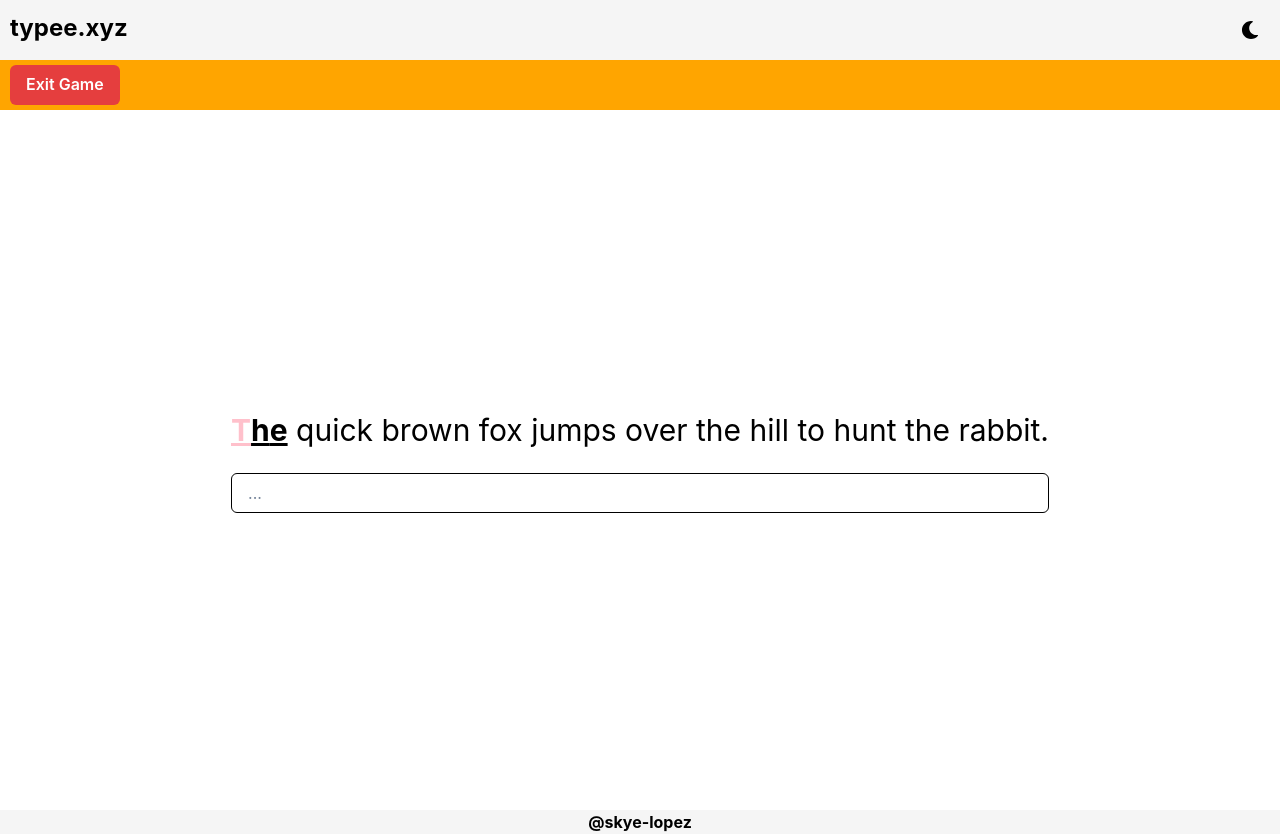
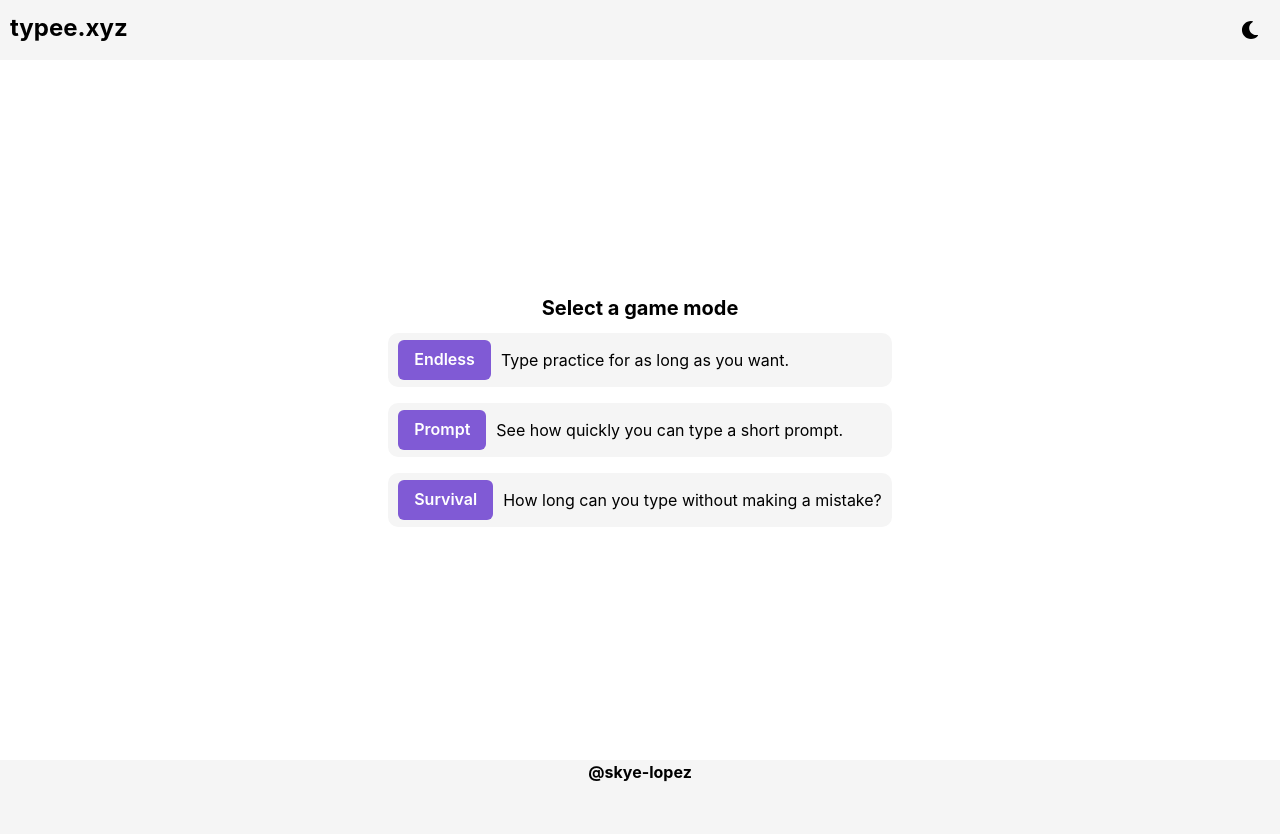
Before and after one commit to skye-lopez/typee, a React (Create React App) app: page / in a window 1280 px wide. After the commit the page ends 800 px from the top, so only its background shows below. Built offline with nearby package versions, Linux system fonts and the light colour scheme.

Commit message:
Proper looping for endless and survival, and game completion for prompt

```diff
--- a/src/components/Game.tsx
+++ b/src/components/Game.tsx
@@ -14,14 +14,28 @@ import { data } from '../data.js';
 
 export default function Game() {
     const gameBgColor = useColorModeValue("white", "black");
-    const [gameState, setGameState] = useState("endless");
+    const [gameState, setGameState] = useState("select");
 
     function getNewPrompt() {
-        return data[Math.floor(Math.random() * data.length)];
+        console.log('hi');
+        let n = data[Math.floor(Math.random() * data.length)];
+        console.log(n);
+        return n
     }
 
     function handleInput(e: any) {
         setUserWord(() => e.target.value);
+    }
+
+    function resetGame() {
+        setUserWord("");
+        setCursorIdx(0);
+        setWordIdx(0);
+        setUserIdx(0);
+        setGamePrompt(() => {
+            const newPrompt = getNewPrompt()
+            return newPrompt;
+        });
     }
 
     const [gamePrompt, setGamePrompt] = useState(getNewPrompt())
@@ -31,13 +45,14 @@ export default function Game() {
     const [userIdx, setUserIdx] = useState(0);
     const [cursorIdx, setCursorIdx] = useState(1);
 
-
     useEffect(() => {
         if (gameState !== "select") {
             // A new game is starting.
             // TODO: Timer before game start (2s)
+        }
+    }, [gameState]);
 
-            // Transform prompt into words with proper spacing items.
+    useEffect(() => {
         const words = [];
         for (let i = 0; i < gamePrompt.length; i++) {
             let wrd = "";
@@ -51,8 +66,7 @@ export default function Game() {
         // Remove last empty space.
         words.pop();
         setWords(words);
-        }
-    }, [gameState]);
+    }, [gamePrompt]);
 
     useEffect(() => {
         setUserIdx(userWord.length-1);
@@ -62,6 +76,15 @@ export default function Game() {
             setWordIdx((o) => o + 1);
         }
     }, [userWord]);
+
+    useEffect(() => {
+        if (gameState === 'prompt' && wordIdx > words.length-1) {
+            setGameState("victory");
+            resetGame();
+        } else if ((gameState === 'survival' || gameState === 'endless') && wordIdx > words.length-1) {
+            resetGame();
+        }
+    }, [wordIdx]);
 
     return (
         <Flex direction="column">
@@ -75,10 +98,11 @@ export default function Game() {
                 bg={gameBgColor}
             >
             {
-                gameState === 'select' ? (<GameSelection setGameState={setGameState} />) :
+                gameState === 'select' ? (<GameSelection setGameState={setGameState} reset={resetGame} />) :
+                gameState === 'victory' ? (<Text>You won</Text>) :
                 (<Flex flexDirection="column" maxWidth="75%">
                     <Flex flexDirection="row" flexWrap="wrap">
-                        { words?.map((w, idx) => (<Word word={w} idx={idx} selected={wordIdx === idx} userWord={userWord} userIdx={userIdx} cursorIdx={cursorIdx} />))}
+                        { words?.map((w, idx) => (<Word word={w} idx={idx} selected={wordIdx === idx} wordIdx={wordIdx} userWord={userWord} userIdx={userIdx} cursorIdx={cursorIdx} />))}
                     </Flex>
                     <Flex marginTop="20px">
                         <Input placeholder="..." border="1px" value={userWord} onChange={handleInput}/>
--- a/src/components/GameSelection.tsx
+++ b/src/components/GameSelection.tsx
@@ -7,9 +7,10 @@ import SelectionButton from './SelectionButton';
 
 interface GameSelectionProps {
     setGameState: Function
+    reset: Function
 }
 
-export default function GameSelection({ setGameState }: GameSelectionProps) {
+export default function GameSelection({ setGameState, reset }: GameSelectionProps) {
     return (
         <Flex flexDirection="column" alignItems="center">
                 <Text as="b" fontSize="20px" marginBottom="10px">Select a game mode</Text>
@@ -18,16 +19,19 @@ export default function GameSelection({ setGameState }: GameSelectionProps) {
                     btnText={"Endless"}
                     infoText={"Type practice for as long as you want."}
                     update={setGameState}
+                    reset={reset}
                 />
                 <SelectionButton
                     btnText={"Prompt"}
                     infoText={"See how quickly you can type a short prompt."}
                     update={setGameState}
+                    reset={reset}
                 />
                 <SelectionButton
                     btnText={"Survival"}
                     infoText={"How long can you type without making a mistake?"}
                     update={setGameState}
+                    reset={reset}
                 />
             </Stack>
         </Flex>
--- a/src/components/SelectionButton.tsx
+++ b/src/components/SelectionButton.tsx
@@ -11,9 +11,10 @@ interface SelectionButtonProps {
     btnText: string
     infoText: string
     update: Function
+    reset: Function
 }
 
-export default function SelectionButton({ btnText, infoText, update }: SelectionButtonProps) {
+export default function SelectionButton({ btnText, infoText, update, reset }: SelectionButtonProps) {
     const bg = useColorModeValue("whitesmoke", "#262626");
     const { colorMode } = useColorMode();
     return (
@@ -24,7 +25,7 @@ export default function SelectionButton({ btnText, infoText, update }: Selection
             borderRadius="10px"
             cursor="pointer"
             _hover={{ bg: colorMode === 'dark' ? 'purple' : '#74f8fc' }}
-            onClick={() => update(btnText.toLowerCase())}
+            onClick={() => { update(btnText.toLowerCase()); reset(); } }
         >
             <Button
                 marginRight="10px"
--- a/src/components/Word.tsx
+++ b/src/components/Word.tsx
@@ -6,6 +6,7 @@ import {
     useColorModeValue,
     Stack,
 } from "@chakra-ui/react"
+import { useState, useEffect } from 'react';
 
 interface WordProps {
     word: string
@@ -14,25 +15,28 @@ interface WordProps {
     userWord: string
     userIdx: number
     cursorIdx: number
+    wordIdx: number
 }
 
-export default function Word({ word, idx, selected, userWord, userIdx, cursorIdx } : WordProps) {
+export default function Word({ word, idx, selected, userWord, userIdx, cursorIdx, wordIdx } : WordProps) {
+    const errorColor = useColorModeValue("black", "white");
+    const cursorColor = useColorModeValue("blue", "purple");
     return (
         <Flex>
             {
                  selected && word === " " ?
-                 (<Flex minWidth="10px" bg={"pink"}>{" "}</Flex>):
+                 (<Flex minWidth="10px" maxHeight="40px" margin="0px 3px" bg={cursorColor}>{" "}</Flex>):
                   selected ?
                   word.split('').map((char, i) =>
                       <Text
-                          fontWeight="bold"
                           textDecoration="underline"
                           fontSize="3xl"
-                          color={i === cursorIdx ? 'pink' : char === userWord[i] ? 'green' : char !== userWord[i] && !!userWord[i] ? 'red' : 'inherit'}
+                          color={i === cursorIdx ? cursorColor : char === userWord[i] ? 'green' : char !== userWord[i] && !!userWord[i] ? 'red' : 'inherit'}
+                          background={char !== userWord[i] && !!userWord[i] ? errorColor : 'inherit'}
                       >
                           {char}
                       </Text>) :
-                  (<Text fontSize="3xl">{ word !== " " ? word : <span>&nbsp;</span>}</Text>)
+                  (<Text fontSize="3xl">{ word !== " " ? word : <Box minWidth="10px" margin="0px 3px">&nbsp;</Box>}</Text>)
             }
         </Flex>
     );
--- a/src/data.js
+++ b/src/data.js
@@ -1,5 +1,7 @@
 // Data for testing.
 export const data = [
-    "This is a typing prompt. It has some words and things within it. It isn't very hard to read either. and maybe we-can-add-some-hyphenessss.",
-    "The quick brown fox jumps over the hill to hunt the rabbit."
+    "The quick brown fox jumps over the hill to hunt the rabbit.",
+    "The cat jumped into the hat and was holding a bat.",
+    "The frog was sitting on a lilypad and decided to sleep.",
+    "The lion roared out after hunting its prey."
 ];
```
Lines whose indentation alone changed are shown as unchanged.
